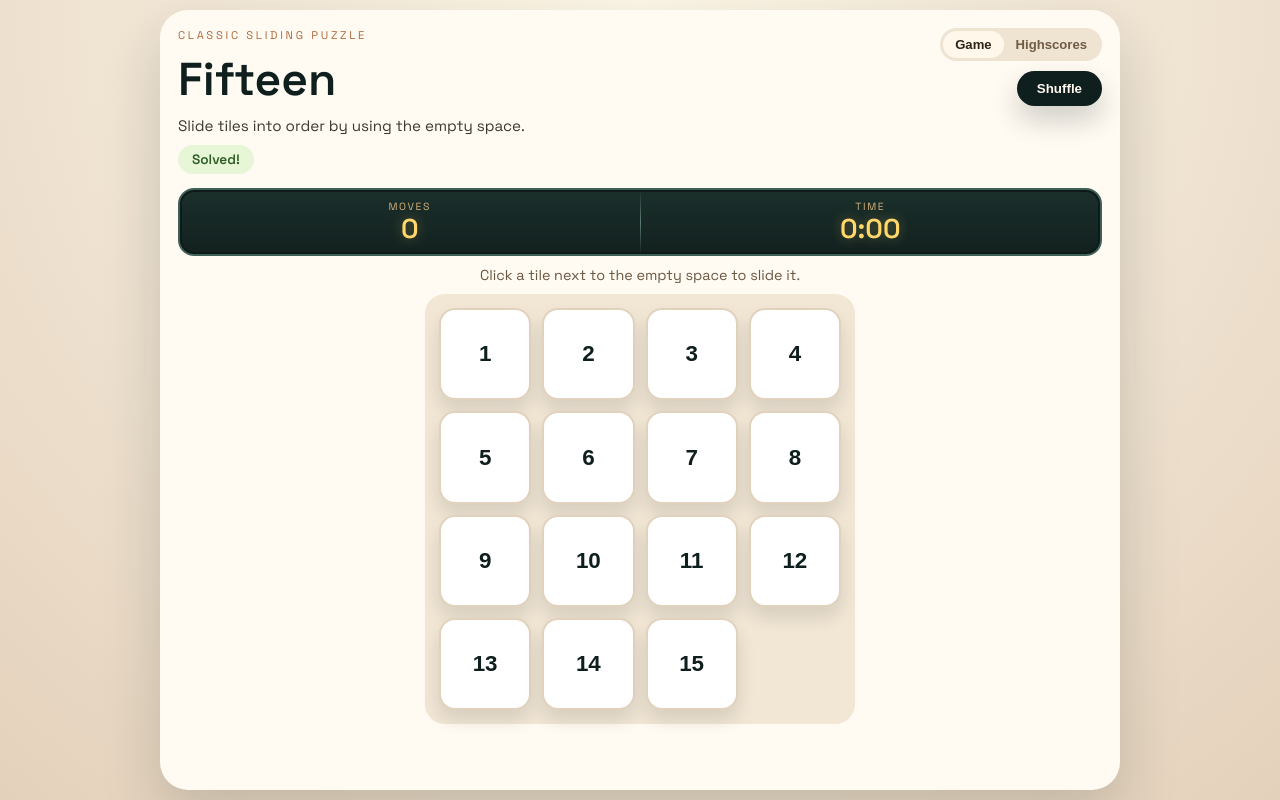
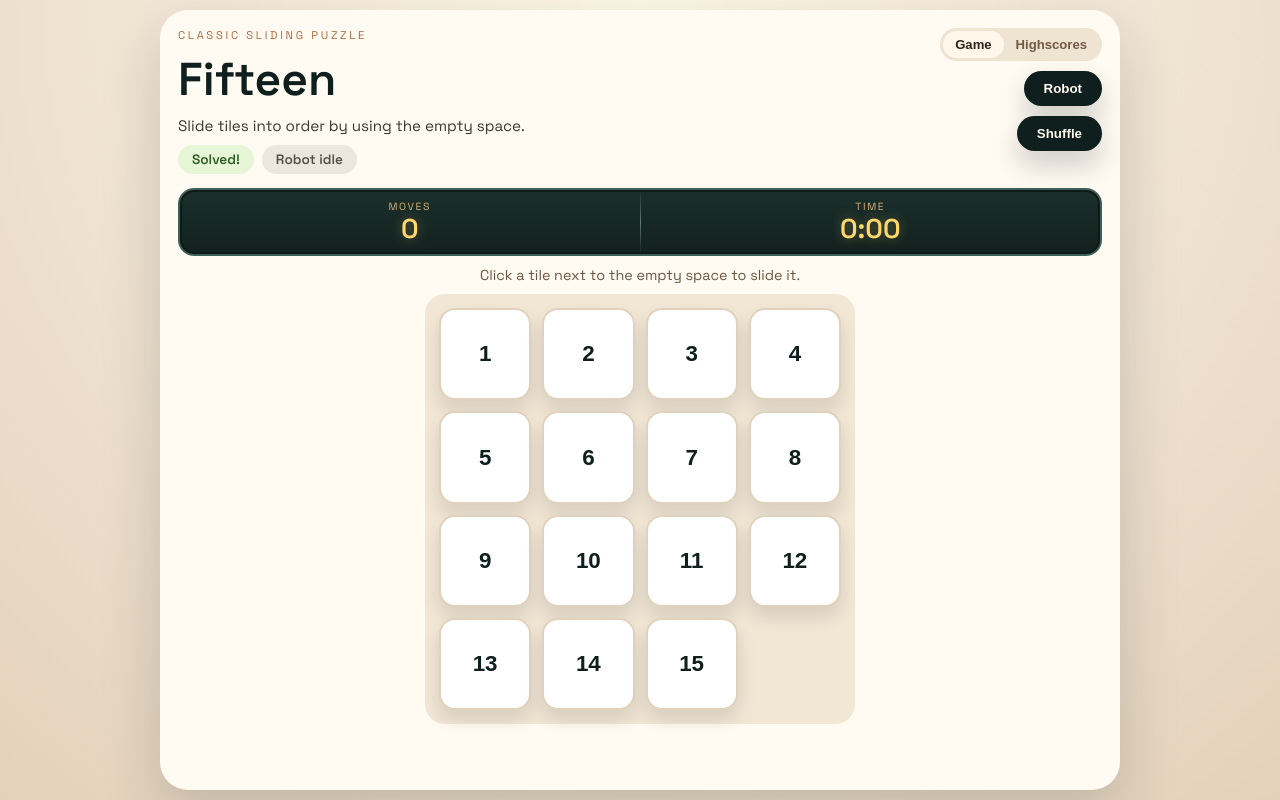
Before and after one commit to parsvensson/fifteen-game, a React (Vite) app: page / in a window 1280 px wide. Built offline with nearby package versions, Linux system fonts and the light colour scheme.

Commit message:
Add robot autosolve UI, execution flow, and coverage

```diff
--- a/features/steps/gameplay.steps.js
+++ b/features/steps/gameplay.steps.js
@@ -23,6 +23,10 @@ When("I click shuffle", async ({ page }) => {
   const shuffleButton = page.getByRole("button", { name: "Shuffle" });
   await shuffleButton.click();
   await expect(shuffleButton).toBeEnabled({ timeout: 8000 });
+});
+
+When("I click robot solve", async ({ page }) => {
+  await page.getByRole("button", { name: "Robot" }).click();
 });
 
 Then("move count should be {int}", async ({ page }, moves) => {
--- a/src/App.jsx
+++ b/src/App.jsx
@@ -12,6 +12,7 @@ import {
   gameReducer,
   getMovableIndices,
   isSolved,
+  solveBoard,
   updateHighscores,
 } from "./game.js";
 import { loadHighscores, saveHighscores } from "./storage.js";
@@ -25,6 +26,7 @@ import { ScoreStrip } from "./components/ScoreStrip.jsx";
 
 const defaultPlayerName = "Anonymous";
 const SOLVE_PROMPT_DELAY_MS = TILE_SLIDE_DURATION_MS + 30;
+const AUTOSOLVE_STEP_DELAY_MS = TILE_SLIDE_DURATION_MS + 20;
 
 export default function App() {
   const [game, dispatch] = React.useReducer(
@@ -35,14 +37,17 @@ export default function App() {
   const [highscores, setHighscores] = React.useState(() => loadHighscores());
   const [activeScreen, setActiveScreen] = React.useState("game");
   const [elapsedSeconds, setElapsedSeconds] = React.useState(0);
+  const [autosolveStatus, setAutosolveStatus] = React.useState("idle");
   const movable = getMovableIndices(game.board, BOARD_SIZE);
   const solved = isSolved(game.board, BOARD_SIZE);
+  const isAutosolving = autosolveStatus === "running";
   const celebrate = solved && game.moves > 0 && !game.isShuffling;
   const timerRunning = game.moves > 0 && !solved && !game.isShuffling;
   const previousSolved = React.useRef(solved);
   const tileRefs = React.useRef(new Map());
   const previousTileRects = React.useRef(new Map());
   const shouldAnimateTiles = React.useRef(false);
+  const autosolveRunRef = React.useRef({ token: 0, timeoutId: null });
   const fireworksContainerRef = React.useRef(null);
   const { runShuffle } = useShuffle({
     dispatch,
@@ -50,6 +55,31 @@ export default function App() {
     steps: SHUFFLE_STEPS,
     delayMs: SHUFFLE_DELAY_MS,
   });
+
+  const clearAutosolveDelay = React.useCallback(() => {
+    if (autosolveRunRef.current.timeoutId) {
+      clearTimeout(autosolveRunRef.current.timeoutId);
+      autosolveRunRef.current.timeoutId = null;
+    }
+  }, []);
+
+  const cancelAutosolve = React.useCallback(() => {
+    autosolveRunRef.current.token += 1;
+    clearAutosolveDelay();
+  }, [clearAutosolveDelay]);
+
+  const waitForAutosolveStep = React.useCallback(
+    (token) =>
+      new Promise((resolve) => {
+        autosolveRunRef.current.timeoutId = setTimeout(() => {
+          autosolveRunRef.current.timeoutId = null;
+          resolve(autosolveRunRef.current.token === token);
+        }, AUTOSOLVE_STEP_DELAY_MS);
+      }),
+    []
+  );
+
+  React.useEffect(() => () => cancelAutosolve(), [cancelAutosolve]);
 
   function getPlayerName() {
     if (typeof window === "undefined" || typeof window.prompt !== "function") {
@@ -173,9 +203,20 @@ export default function App() {
     };
   }, [celebrate]);
 
+  React.useEffect(() => {
+    if (activeScreen !== "game" && isAutosolving) {
+      cancelAutosolve();
+      setAutosolveStatus("idle");
+    }
+  }, [activeScreen, isAutosolving, cancelAutosolve]);
+
   function handleTileClick(index) {
-    if (game.isShuffling) {
+    if (game.isShuffling || isAutosolving) {
       return;
+    }
+
+    if (autosolveStatus !== "idle") {
+      setAutosolveStatus("idle");
     }
 
     shouldAnimateTiles.current = true;
@@ -187,8 +228,66 @@ export default function App() {
       return;
     }
 
+    if (isAutosolving) {
+      cancelAutosolve();
+    }
+
+    if (autosolveStatus !== "idle") {
+      setAutosolveStatus("idle");
+    }
+
     setElapsedSeconds(0);
     await runShuffle();
+  }
+
+  function handleRobotSolve() {
+    if (game.isShuffling || isAutosolving || activeScreen !== "game") {
+      return;
+    }
+
+    cancelAutosolve();
+    const token = autosolveRunRef.current.token;
+    setAutosolveStatus("running");
+
+    setTimeout(async () => {
+      if (autosolveRunRef.current.token !== token) {
+        return;
+      }
+
+      const result = solveBoard(game.board, { size: BOARD_SIZE });
+      if (autosolveRunRef.current.token !== token) {
+        return;
+      }
+
+      if (result.status === "solved") {
+        setAutosolveStatus("done");
+        return;
+      }
+
+      if (result.status !== "found" || !result.moves || result.moves.length === 0) {
+        setAutosolveStatus("error");
+        return;
+      }
+
+      for (const moveIndex of result.moves) {
+        if (autosolveRunRef.current.token !== token) {
+          return;
+        }
+
+        shouldAnimateTiles.current = true;
+        dispatch({ type: "MOVE_TILE", index: moveIndex, size: BOARD_SIZE });
+        const stillCurrent = await waitForAutosolveStep(token);
+        if (!stillCurrent) {
+          return;
+        }
+      }
+
+      if (autosolveRunRef.current.token !== token) {
+        return;
+      }
+
+      setAutosolveStatus("done");
+    }, 0);
   }
 
   function handleResetHighscores() {
@@ -219,10 +318,13 @@ export default function App() {
       <Header
         solved={solved}
         isShuffling={game.isShuffling}
+        isAutosolving={isAutosolving}
+        autosolveStatus={autosolveStatus}
         activeScreen={activeScreen}
         onShowGame={() => setActiveScreen("game")}
         onShowHighscores={() => setActiveScreen("highscores")}
         onShuffle={handleShuffle}
+        onRobotSolve={handleRobotSolve}
       />
       {activeScreen === "game" ? (
         <section className="game-screen screen-fade-in">
@@ -234,6 +336,7 @@ export default function App() {
             board={game.board}
             movable={movable}
             isShuffling={game.isShuffling}
+            isAutosolving={isAutosolving}
             onTileClick={handleTileClick}
             setTileRef={setTileRef}
           />
--- a/src/components/Board.jsx
+++ b/src/components/Board.jsx
@@ -1,6 +1,6 @@
 import React from "react";
 
-export function Board({ board, movable, isShuffling, onTileClick, setTileRef }) {
+export function Board({ board, movable, isShuffling, isAutosolving, onTileClick, setTileRef }) {
   return (
     <main className="board" aria-label="15 puzzle grid">
       {board.map((value, index) => {
@@ -17,7 +17,7 @@ export function Board({ board, movable, isShuffling, onTileClick, setTileRef })
             type="button"
             ref={setTileRef(value)}
             onClick={() => onTileClick(index)}
-            disabled={!isMovable || isShuffling}
+            disabled={!isMovable || isShuffling || isAutosolving}
           >
             {value}
           </button>
--- a/src/components/Header.jsx
+++ b/src/components/Header.jsx
@@ -3,11 +3,21 @@ import React from "react";
 export function Header({
   solved,
   isShuffling,
+  isAutosolving,
+  autosolveStatus,
   activeScreen,
   onShowGame,
   onShowHighscores,
   onShuffle,
+  onRobotSolve,
 }) {
+  const robotStateLabel = {
+    idle: "Robot idle",
+    running: "Robot running",
+    done: "Robot done",
+    error: "Robot error",
+  }[autosolveStatus] ?? "Robot idle";
+
   return (
     <header className="header">
       <div>
@@ -16,6 +26,9 @@ export function Header({
         <p className="subhead">Slide tiles into order by using the empty space.</p>
         <p className={`status ${solved ? "status--solved" : ""}`}>
           {solved ? "Solved!" : "In progress"}
+        </p>
+        <p className={`status status--robot status--robot-${autosolveStatus}`}>
+          {robotStateLabel}
         </p>
       </div>
       <div className="header__actions">
@@ -26,6 +39,7 @@ export function Header({
             onClick={onShowGame}
             role="tab"
             aria-selected={activeScreen === "game"}
+            disabled={isAutosolving}
           >
             Game
           </button>
@@ -35,10 +49,19 @@ export function Header({
             onClick={onShowHighscores}
             role="tab"
             aria-selected={activeScreen === "highscores"}
+            disabled={isAutosolving}
           >
             Highscores
           </button>
         </div>
+        <button
+          className="primary"
+          type="button"
+          onClick={onRobotSolve}
+          disabled={isShuffling || isAutosolving || activeScreen !== "game"}
+        >
+          {isAutosolving ? "Robot..." : "Robot"}
+        </button>
         <button
           className="primary"
           type="button"
--- a/src/styles.css
+++ b/src/styles.css
@@ -90,6 +90,30 @@ h1 {
   color: #2d5b24;
 }
 
+.status--robot {
+  margin-left: 8px;
+}
+
+.status--robot-idle {
+  background: #ebe6de;
+  color: #564f47;
+}
+
+.status--robot-running {
+  background: #e4edf8;
+  color: #21456a;
+}
+
+.status--robot-done {
+  background: #e1f4de;
+  color: #2f5e2a;
+}
+
+.status--robot-error {
+  background: #f7e1dd;
+  color: #7b2a1f;
+}
+
 .header__actions {
   display: grid;
   gap: 10px;
@@ -117,6 +141,11 @@ h1 {
 .view-switch__btn.is-active {
   background: #fff7ea;
   color: #2c2419;
+}
+
+.view-switch__btn:disabled {
+  cursor: not-allowed;
+  opacity: 0.65;
 }
 
 .primary {
```
Also changed, not shown: 2 other files (tests, documents, lock files or other folders).
